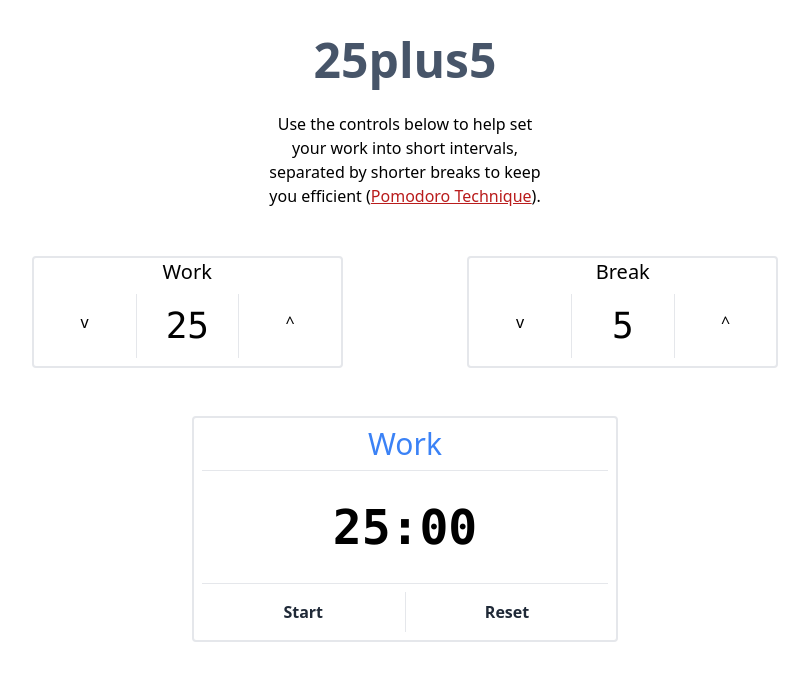
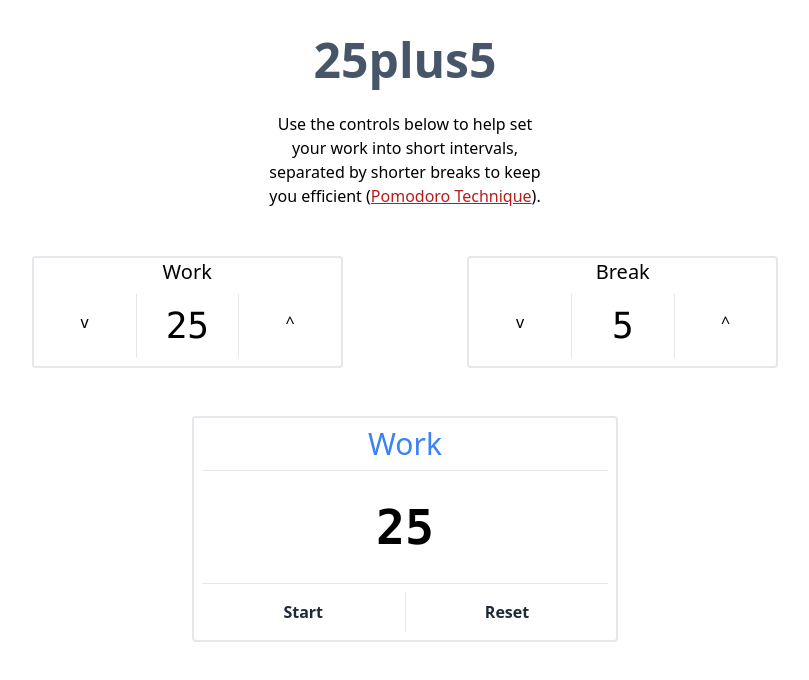
Before and after one commit to harmolipi/25-plus-5-clock, a React (Create React App) app: page / in a window 1280 px wide. Shown: the top 680 px of the page, without its empty margins (235-1044 px from the left). Built offline with nearby package versions, Linux system fonts and the light colour scheme.

Commit message:
Timer gets time from App

```diff
--- a/src/App.js
+++ b/src/App.js
@@ -6,6 +6,7 @@ import Timer from './components/Timer';
 const App = () => {
   const [workTime, setWorkTime] = useState(25);
   const [breakTime, setBreakTime] = useState(5);
+  const [currentCountdown, setCurrentCountdown] = useState(workTime);
 
   const decrement = (settingTime, isWork) => {
     if (settingTime > 1) {
@@ -47,7 +48,7 @@ const App = () => {
           decrement={decrement}
         />
       </div>
-      <Timer />
+      <Timer time={currentCountdown} />
     </div>
   );
 };
--- a/src/components/Timer.js
+++ b/src/components/Timer.js
@@ -1,4 +1,4 @@
-const Timer = () => {
+const Timer = ({ time }) => {
   return (
     <div
       id="timer"
@@ -11,7 +11,7 @@ const Timer = () => {
         id="time-left"
         className="text-center text-5xl font-bold font-mono py-8"
       >
-        25:00
+        {time}
       </p>
       <div
         id="timer-controls"
```
